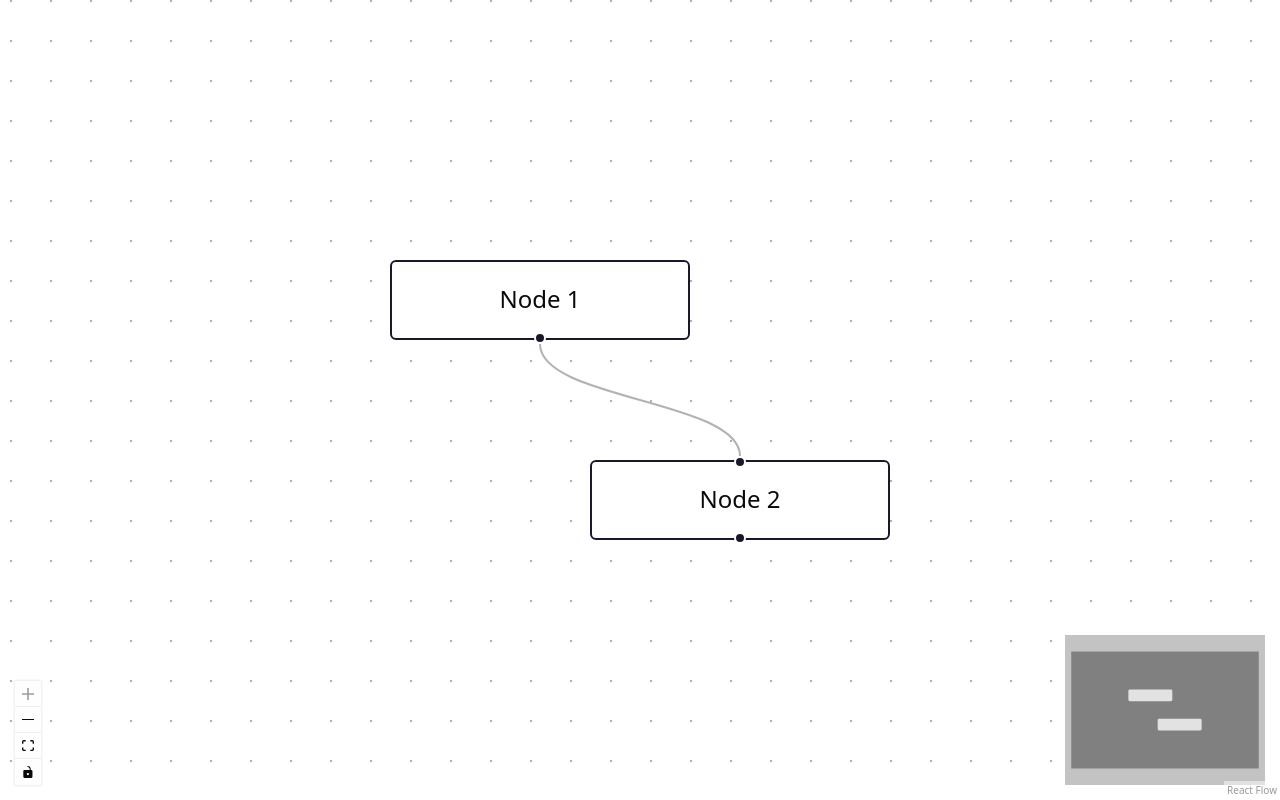
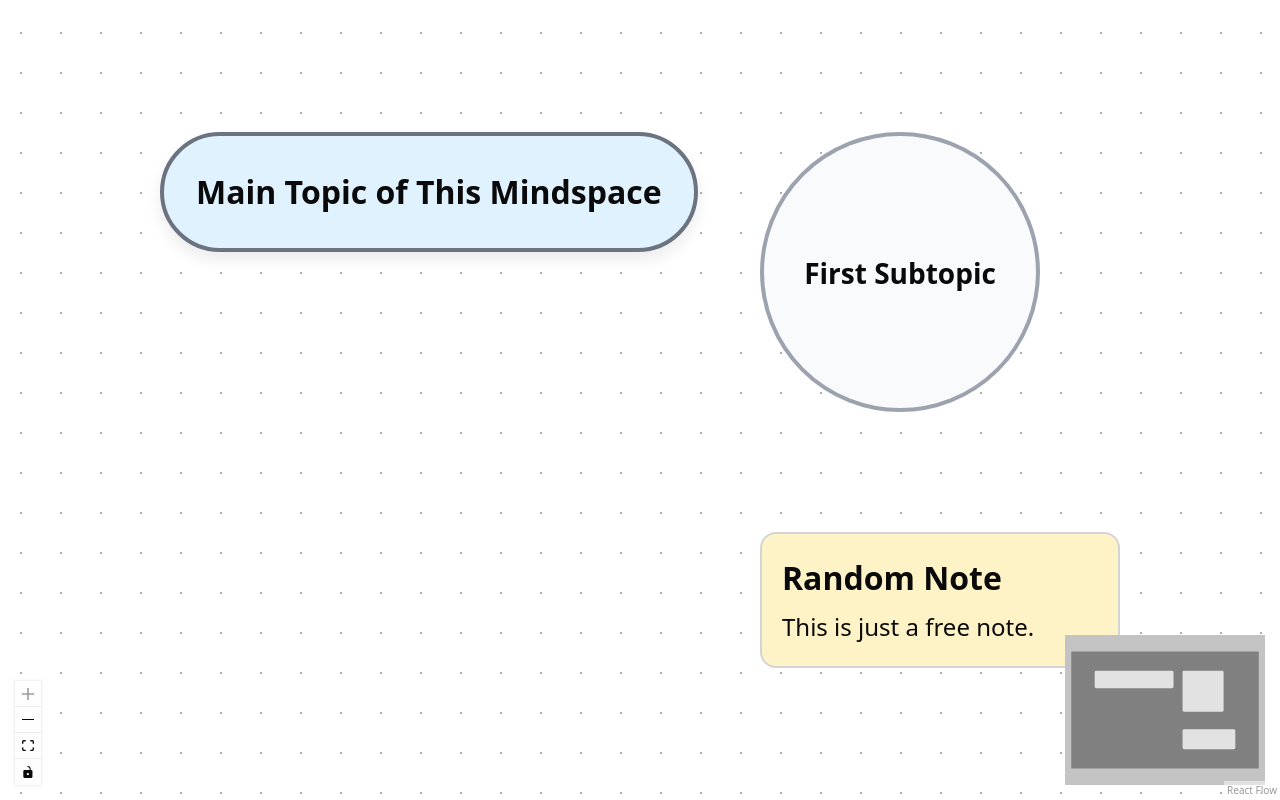
Before and after one commit to Abdullah73k/Brain-Graph, a Next.js app: page / in a window 1280 px wide. Built offline with nearby package versions, Linux system fonts and the light colour scheme.

Commit message:
testing custom nodes

```diff
--- a/src/components/infinity-board/infinity-board.tsx
+++ b/src/components/infinity-board/infinity-board.tsx
@@ -1,5 +1,7 @@
 "use client";
 
+import { nodeTypes } from "@/lib/node-types-map";
+import { AppNode } from "@/types/nodes";
 import {
 	ReactFlow,
 	Node,
@@ -12,25 +14,32 @@ import {
 } from "@xyflow/react";
 import "@xyflow/react/dist/style.css";
 
-const initialNodes: Node[] = [
+const initialNodes: AppNode[] = [
 	{
-		id: "n1",
+		id: "root-1",
+		type: "root",
 		position: { x: 0, y: 0 },
-		data: { label: "Node 1" },
-		type: "input",
+		data: { title: "Main Topic of This Mindspace" },
 	},
 	{
-		id: "n2",
-		position: { x: 100, y: 100 },
-		data: { label: "Node 2" },
+		id: "sub-1",
+		type: "subtopic",
+		position: { x: 300, y: 0 },
+		data: { title: "First Subtopic" },
+	},
+	{
+		id: "note-1",
+		type: "note",
+		position: { x: 300, y: 200 },
+		data: { title: "Random Note", description: "This is just a free note." },
 	},
 ];
 
-const initialEdges: Edge[] = [
+const initialEdges = [
 	{
-		id: "n1-n2",
-		source: "n1",
-		target: "n2",
+		id: "root-1-sub-1",
+		source: "root-1",
+		target: "sub-1",
 	},
 ];
 
@@ -51,6 +60,7 @@ export default function InfinityBoard({
 				<ReactFlow
 					nodes={nodes}
 					edges={edges}
+					nodeTypes={nodeTypes}
 					onNodesChange={onNodesChange}
 					onEdgesChange={onEdgesChange}
 					onConnect={onConnect}
--- /dev/null
+++ b/src/components/nodes/note-node.tsx
@@ -0,0 +1,22 @@
+// NoteNodeComponent.tsx
+import { TNoteNode } from "@/types/nodes";
+import type { NodeProps } from "@xyflow/react";
+
+export function NoteNode({ data, selected }: NodeProps<TNoteNode>) {
+	return (
+		<div
+			style={{
+				padding: 10,
+				borderRadius: 8,
+				border: selected ? "2px solid #f97316" : "1px solid #d4d4d4",
+				background: "#fef3c7", // sticky note vibe
+				minWidth: 180,
+			}}
+		>
+			<div style={{ fontWeight: 700, marginBottom: 4 }}>{data.title}</div>
+			<div style={{ fontSize: 12, whiteSpace: "pre-wrap" }}>
+				{data.description}
+			</div>
+		</div>
+	);
+}
--- /dev/null
+++ b/src/components/nodes/root-node.tsx
@@ -0,0 +1,21 @@
+// RootNodeComponent.tsx
+import { TRootNode } from "@/types/nodes";
+import type { NodeProps } from "@xyflow/react";
+
+export function RootNode({ data, selected }: NodeProps<TRootNode>) {
+	return (
+		<div
+			style={{
+				padding: 16,
+				borderRadius: 999, // cloud-ish
+				border: selected ? "2px solid #3b82f6" : "2px solid #6b7280",
+				background: "#e0f2fe",
+				minWidth: 220,
+				textAlign: "center",
+				boxShadow: "0 4px 8px rgba(0,0,0,0.08)",
+			}}
+		>
+			<div style={{ fontWeight: 700, fontSize: 16 }}>{data.title}</div>
+		</div>
+	);
+}
--- /dev/null
+++ b/src/components/nodes/subtopic-node.tsx
@@ -0,0 +1,24 @@
+// SubtopicNodeComponent.tsx
+import { TSubtopicNode } from "@/types/nodes";
+import type { NodeProps } from "@xyflow/react";
+
+export function SubtopicNode({ data, selected }: NodeProps<TSubtopicNode>) {
+	return (
+		<div
+			style={{
+				width: 140,
+				height: 140,
+				borderRadius: "50%", // circle
+				border: selected ? "2px solid #22c55e" : "2px solid #9ca3af",
+				background: "#f9fafb",
+				display: "flex",
+				alignItems: "center",
+				justifyContent: "center",
+				padding: 8,
+				textAlign: "center",
+			}}
+		>
+			<span style={{ fontWeight: 600, fontSize: 14 }}>{data.title}</span>
+		</div>
+	);
+}
--- /dev/null
+++ b/src/lib/node-types-map.ts
@@ -0,0 +1,10 @@
+import { NoteNode } from "@/components/nodes/note-node";
+import { RootNode } from "@/components/nodes/root-node";
+import { SubtopicNode } from "@/components/nodes/subtopic-node";
+import { NodeTypes } from "@xyflow/react";
+
+export const nodeTypes: NodeTypes = {
+	root: RootNode,
+	subtopic: SubtopicNode,
+	note: NoteNode,
+};
--- /dev/null
+++ b/src/types/nodes.ts
@@ -0,0 +1,23 @@
+import { Node } from "@xyflow/react";
+
+// nodeDataTypes.ts
+export type RootNodeData = {
+  title: string;
+};
+
+export type SubtopicNodeData = {
+  title: string;
+};
+
+export type NoteNodeData = {
+  title: string;
+  description: string;
+};
+
+// One type per node kind
+export type TRootNode = Node<RootNodeData, "root">;
+export type TSubtopicNode = Node<SubtopicNodeData, "subtopic">;
+export type TNoteNode = Node<NoteNodeData, "note">;
+
+// A union of all nodes in your app
+export type AppNode = TRootNode | TSubtopicNode | TNoteNode;
```
